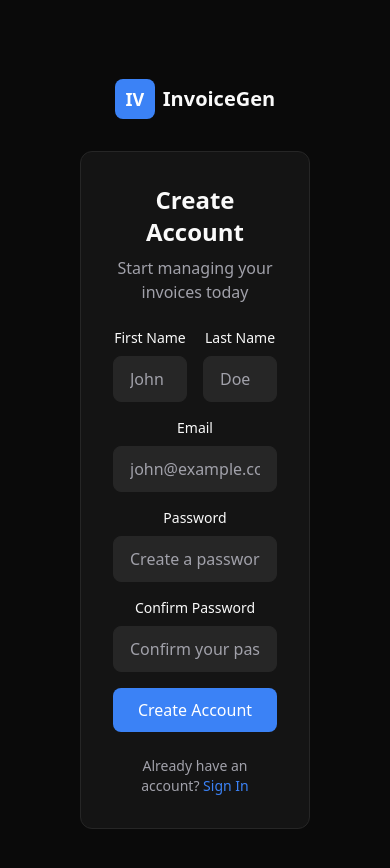
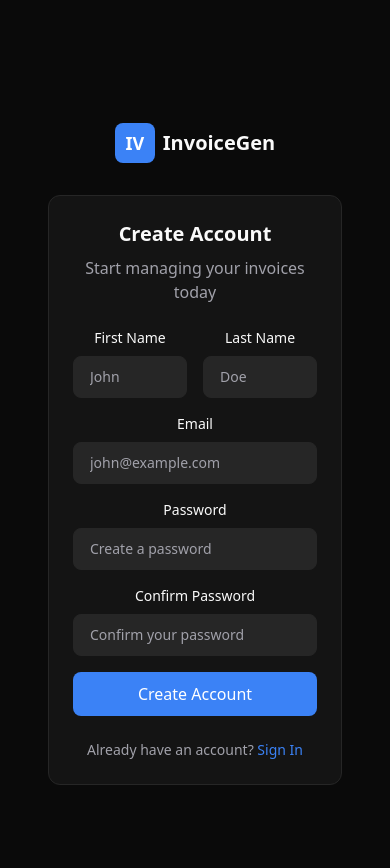
Before and after one commit to madbag/Invoice-Generator, a React (Vite) app in the folder frontend/: page /signup in a window 390 px wide. Shown: the top 868 px of the page. Built offline with nearby package versions, Linux system fonts and the light colour scheme.

Commit message:
changes in the responsive design

```diff
--- a/frontend/src/components/Auth/AuthLayout.tsx
+++ b/frontend/src/components/Auth/AuthLayout.tsx
@@ -25,7 +25,7 @@ const AuthLayout = ({ children, image, title, subtitle }: AuthLayoutProps) => {
       </div>
 
       {/* Right Side: Form Section */}
-      <div className="w-full lg:w-1/2 flex items-center justify-center p-8">
+      <div className="w-full lg:w-1/2 flex items-center justify-center p-4">
         <div className="w-full max-w-md">
           {children}
         </div>
--- a/frontend/src/components/Auth/LoginForm.tsx
+++ b/frontend/src/components/Auth/LoginForm.tsx
@@ -42,7 +42,7 @@ const SignIn: React.FC = () => {
   };
 
   return (
-    <div className="flex min-h-screen w-full items-center justify-center bg-[var(--background)] p-4">
+    <div className="flex min-h-screen w-full items-center justify-center bg-[var(--background)]">
       <div className="w-full max-w-md">
         {/* Logo */}
         <div className="flex justify-center mb-8">
@@ -56,11 +56,11 @@ const SignIn: React.FC = () => {
           </div>
         </div>
 
-        <div className="bg-[var(--card)] border border-[var(--border)] rounded-xl p-8">
-          <h2 className="text-2xl font-bold text-center text-[var(--foreground)] mb-2">
+        <div className="bg-[var(--card)] border border-[var(--border)] rounded-xl p-6">
+          <h2 className="text-xl md:text-2xl font-bold text-center text-[var(--foreground)] mb-2">
             Welcome back
           </h2>
-          <p className="text-center text-[var(--muted-foreground)] mb-6">
+          <p className="text-center text-[var(--muted-foreground)] mb-6 md:text-lg text-sm">
             Sign in to your account to continue
           </p>
 
@@ -80,14 +80,14 @@ const SignIn: React.FC = () => {
                 name="email"
                 value={formData.email}
                 onChange={handleChange}
-                className="w-full px-4 py-2.5 bg-[var(--secondary)] border border-[var(--border)] rounded-lg text-[var(--foreground)] placeholder:text-[var(--muted-foreground)] focus:outline-none focus:border-[var(--primary)] transition-colors"
+                className="w-full px-4 py-2.5 bg-[var(--secondary)] border border-[var(--border)] rounded-lg text-[var(--foreground)] placeholder:text-[var(--muted-foreground)] focus:outline-none focus:border-[var(--primary)] transition-colors text-sm md:text-base"
                 placeholder="Enter your email"
               />
             </div>
 
             <div>
               <div className="flex items-center justify-between mb-2">
-                <label className="block text-sm font-medium text-[var(--foreground)]">
+                <label className="block text-sm font-medium text-[var(--foreground)] ">
                   Password
                 </label>
                 {/* Now just a link to the dedicated page */}
@@ -103,7 +103,7 @@ const SignIn: React.FC = () => {
                 name="password"
                 value={formData.password}
                 onChange={handleChange}
-                className="w-full px-4 py-2.5 bg-[var(--secondary)] border border-[var(--border)] rounded-lg text-[var(--foreground)] placeholder:text-[var(--muted-foreground)] focus:outline-none focus:border-[var(--primary)] transition-colors"
+                className="w-full px-4 py-2.5 bg-[var(--secondary)] border border-[var(--border)] rounded-lg text-[var(--foreground)] placeholder:text-[var(--muted-foreground)] focus:outline-none focus:border-[var(--primary)] transition-colors text-sm md:text-base"
                 placeholder="Enter your password"
               />
             </div>
@@ -111,7 +111,7 @@ const SignIn: React.FC = () => {
             <button
               type="submit"
               disabled={loading}
-              className="w-full bg-[var(--primary)] text-white py-2.5 rounded-lg font-medium hover:opacity-90 transition-opacity disabled:opacity-50 flex items-center justify-center gap-2"
+              className="w-full bg-[var(--primary)] text-white py-2.5 rounded-lg font-medium hover:opacity-90 transition-opacity disabled:opacity-50 flex items-center justify-center gap-2 text-sm md:text-base"
             >
               {loading ? (
                 <>
@@ -128,7 +128,7 @@ const SignIn: React.FC = () => {
             Don't have an account?{" "}
             <Link
               to="/signup"
-              className="text-[var(--primary)] hover:underline font-medium"
+              className="text-[var(--primary)] hover:underline font-medium text-sm"
             >
               Sign Up
             </Link>
--- a/frontend/src/components/Auth/SignupForm.tsx
+++ b/frontend/src/components/Auth/SignupForm.tsx
@@ -70,7 +70,7 @@ const SignUp: React.FC = () => {
   };
 
   return (
-    <div className="flex min-h-screen w-full items-center justify-center bg-[var(--background)] p-4">
+    <div className="flex min-h-screen w-full items-center justify-center bg-[var(--background)]">
       <div className="w-full max-w-md">
         {/* Logo */}
         <div className="flex justify-center mb-8">
@@ -82,11 +82,11 @@ const SignUp: React.FC = () => {
           </div>
         </div>
 
-        <div className="bg-[var(--card)] border border-[var(--border)] rounded-xl p-8">
-          <h2 className="text-2xl font-bold text-center text-[var(--foreground)] mb-2">
+        <div className="bg-[var(--card)] border border-[var(--border)] rounded-xl p-6">
+          <h2 className="text-xl md:text-2xl font-bold text-center text-[var(--foreground)] mb-2">
             Create Account
           </h2>
-          <p className="text-center text-[var(--muted-foreground)] mb-6">
+          <p className="text-center text-[var(--muted-foreground)] mb-6 text:base md:text-xl">
             Start managing your invoices today
           </p>
 
@@ -107,12 +107,12 @@ const SignUp: React.FC = () => {
                   name="firstName"
                   value={formData.firstName}
                   onChange={handleChange}
-                  className="w-full px-4 py-2.5 bg-[var(--secondary)] border border-[var(--border)] rounded-lg text-[var(--foreground)] placeholder:text-[var(--muted-foreground)] focus:outline-none focus:border-[var(--primary)] transition-colors"
+                  className="w-full px-4 py-2.5 bg-[var(--secondary)] border border-[var(--border)] rounded-lg text-[var(--foreground)] placeholder:text-[var(--muted-foreground)] focus:outline-none focus:border-[var(--primary)] transition-colors text-sm md:text-base"
                   placeholder="John"
                 />
               </div>
               <div>
-                <label className="block text-sm font-medium text-[var(--foreground)] mb-2">
+                <label className="block text-sm font-medium text-[var(--foreground)] mb-2 ">
                   Last Name
                 </label>
                 <input
@@ -120,7 +120,7 @@ const SignUp: React.FC = () => {
                   name="lastName"
                   value={formData.lastName}
                   onChange={handleChange}
-                  className="w-full px-4 py-2.5 bg-[var(--secondary)] border border-[var(--border)] rounded-lg text-[var(--foreground)] placeholder:text-[var(--muted-foreground)] focus:outline-none focus:border-[var(--primary)] transition-colors"
+                  className="w-full px-4 py-2.5 bg-[var(--secondary)] border border-[var(--border)] rounded-lg text-[var(--foreground)] placeholder:text-[var(--muted-foreground)] focus:outline-none focus:border-[var(--primary)] transition-colors text-sm md:text-base"
                   placeholder="Doe"
                 />
               </div>
@@ -135,7 +135,7 @@ const SignUp: React.FC = () => {
                 name="email"
                 value={formData.email}
                 onChange={handleChange}
-                className="w-full px-4 py-2.5 bg-[var(--secondary)] border border-[var(--border)] rounded-lg text-[var(--foreground)] placeholder:text-[var(--muted-foreground)] focus:outline-none focus:border-[var(--primary)] transition-colors"
+                className="w-full px-4 py-2.5 bg-[var(--secondary)] border border-[var(--border)] rounded-lg text-[var(--foreground)] placeholder:text-[var(--muted-foreground)] focus:outline-none focus:border-[var(--primary)] transition-colors text-sm md:text-base"
                 placeholder="john@example.com"
               />
             </div>
@@ -149,7 +149,7 @@ const SignUp: React.FC = () => {
                 name="password"
                 value={formData.password}
                 onChange={handleChange}
-                className="w-full px-4 py-2.5 bg-[var(--secondary)] border border-[var(--border)] rounded-lg text-[var(--foreground)] placeholder:text-[var(--muted-foreground)] focus:outline-none focus:border-[var(--primary)] transition-colors"
+                className="w-full px-4 py-2.5 bg-[var(--secondary)] border border-[var(--border)] rounded-lg text-[var(--foreground)] placeholder:text-[var(--muted-foreground)] focus:outline-none focus:border-[var(--primary)] transition-colors text-sm md:text-base"
                 placeholder="Create a password"
               />
             </div>
@@ -163,7 +163,7 @@ const SignUp: React.FC = () => {
                 name="confirmPassword"
                 value={formData.confirmPassword}
                 onChange={handleChange}
-                className="w-full px-4 py-2.5 bg-[var(--secondary)] border border-[var(--border)] rounded-lg text-[var(--foreground)] placeholder:text-[var(--muted-foreground)] focus:outline-none focus:border-[var(--primary)] transition-colors"
+                className="w-full px-4 py-2.5 bg-[var(--secondary)] border border-[var(--border)] rounded-lg text-[var(--foreground)] placeholder:text-[var(--muted-foreground)] focus:outline-none focus:border-[var(--primary)] transition-colors text-sm md:text-base"
                 placeholder="Confirm your password"
               />
             </div>
--- a/frontend/src/components/Profile/Profile.tsx
+++ b/frontend/src/components/Profile/Profile.tsx
@@ -190,7 +190,7 @@ const Profile: React.FC = () => {
       <div className="mb-6 flex items-center justify-between">
         <div>
           <h1 className="text-2xl md:text-3xl font-bold text-[var(--foreground)]">My Profile</h1>
-          <p className="text-[var(--muted-foreground)] mt-1">
+          <p className="text-[var(--muted-foreground)] text-sm md:text-lg mt-1">
             {isEditing ? "Edit your account details below" : "Manage your account settings and business details"}
           </p>
         </div>
@@ -199,7 +199,7 @@ const Profile: React.FC = () => {
         {!isEditing ? (
           <button
             onClick={handleEdit}
-            className="px-5 py-2.5 bg-[var(--primary)] text-white rounded-lg font-medium hover:opacity-90 transition-opacity"
+            className=" text-sm px-4 py-2.5 bg-[var(--primary)] text-white rounded-lg font-medium hover:opacity-90 transition-opacity"
           >
             Edit Profile
           </button>
--- a/frontend/src/pages/Login.tsx
+++ b/frontend/src/pages/Login.tsx
@@ -9,9 +9,9 @@ const SignInPage: React.FC = () => {
       title="Welcome Back"
       subtitle="Manage your invoices with ease."
     >
-      <form>
+      <div>
         <SignInForm />
-      </form>
+      </div>
     </AuthLayout>
   );
 };
--- a/frontend/src/pages/Signup.tsx
+++ b/frontend/src/pages/Signup.tsx
@@ -9,9 +9,9 @@ const SignUpPage: React.FC = () => {
       title="Join Us"
       subtitle="Start creating professional invoices today."
     >
-      <form>
+      <div>
         <SignUpForm />
-      </form>
+      </div>
     </AuthLayout>
   );
 };
```
